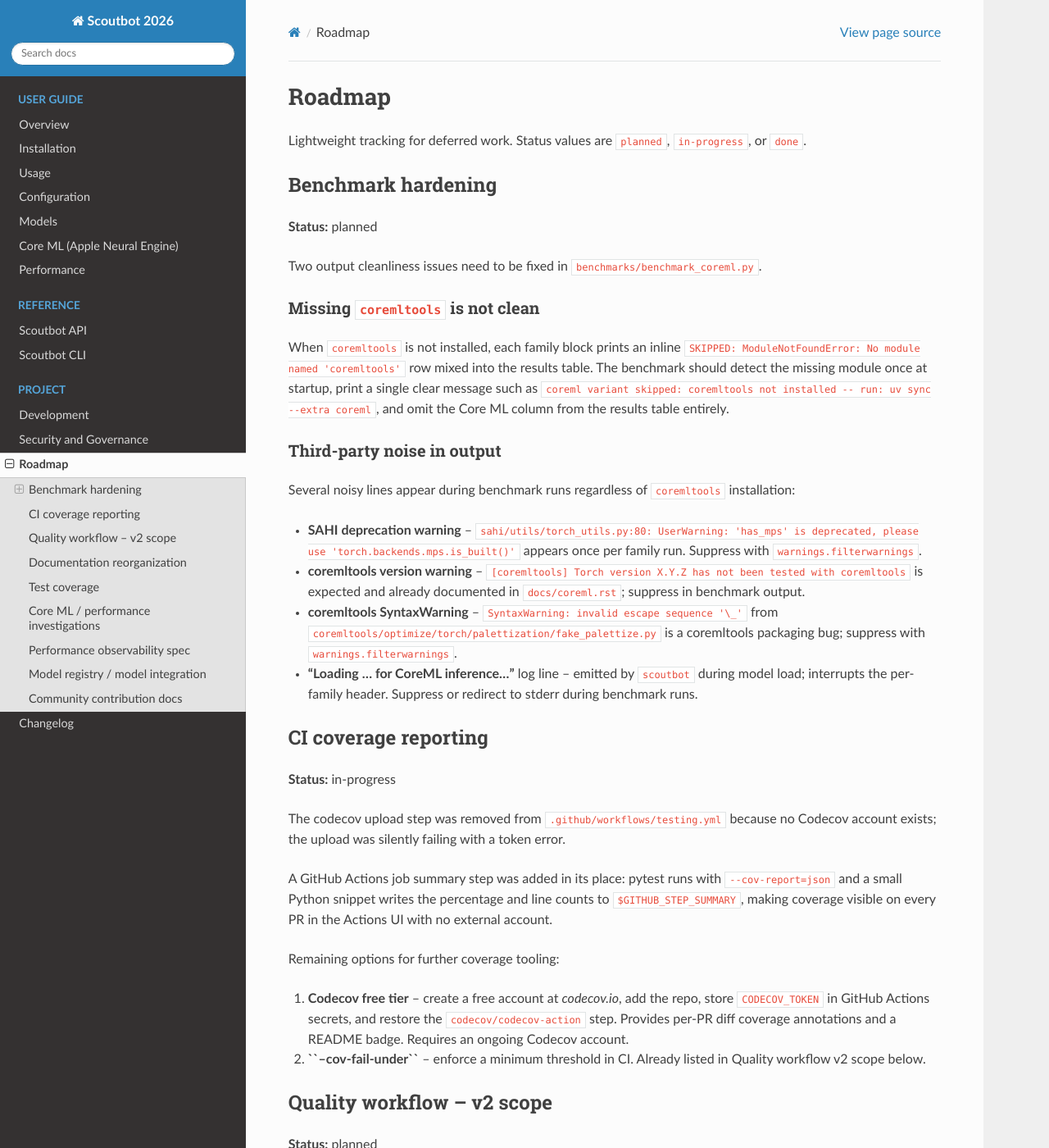
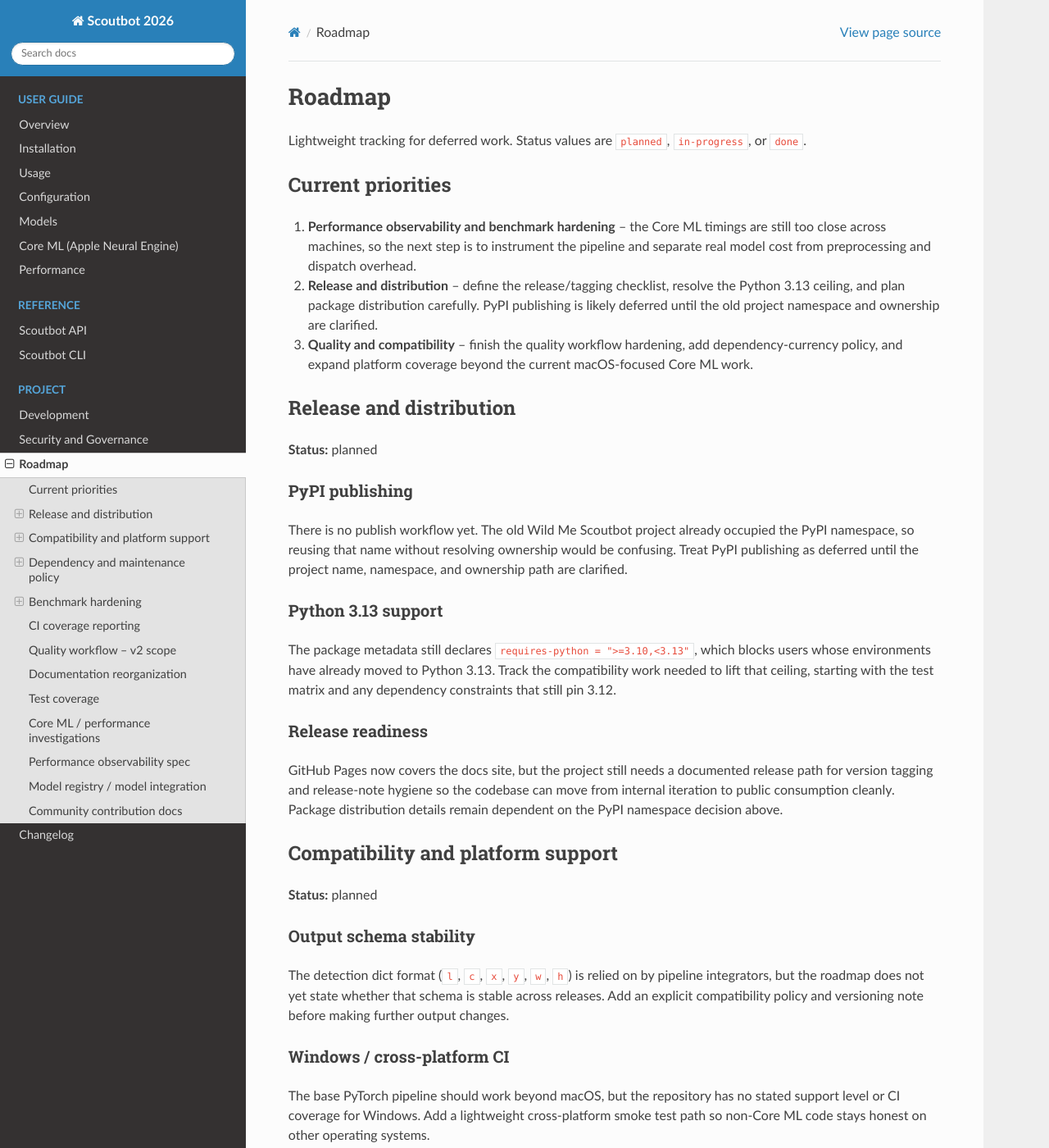
Before and after one commit to SurveyTools/scoutbot-two, a Sphinx documentation site: the page built from docs/roadmap.rst, in a window 1280 px wide and 1400 px high. Shown: the whole window at 82% size. Built offline with Sphinx 7.4.7 and the Read the Docs theme 3.1.0, drawn with Linux system fonts in a browser that asks for light colours; formulas are drawn with MathJax 3; some of the changed text lies outside the part shown.

Commit message:
Add proposed priorities and capture some other tasks in new roadmap organization.

```diff
--- a/docs/roadmap.rst
+++ b/docs/roadmap.rst
@@ -3,6 +3,83 @@ Roadmap
 
 Lightweight tracking for deferred work. Status values are ``planned``,
 ``in-progress``, or ``done``.
+
+Current priorities
+------------------
+
+1. **Performance observability and benchmark hardening** -- the Core ML timings are still too
+   close across machines, so the next step is to instrument the pipeline and separate real model
+   cost from preprocessing and dispatch overhead.
+2. **Release and distribution** -- define the release/tagging checklist, resolve the Python 3.13
+   ceiling, and plan package distribution carefully. PyPI publishing is likely deferred until the
+   old project namespace and ownership are clarified.
+3. **Quality and compatibility** -- finish the quality workflow hardening, add dependency-currency
+   policy, and expand platform coverage beyond the current macOS-focused Core ML work.
+
+Release and distribution
+------------------------
+
+**Status:** planned
+
+PyPI publishing
+~~~~~~~~~~~~~~~
+
+There is no publish workflow yet. The old Wild Me Scoutbot project already occupied the PyPI
+namespace, so reusing that name without resolving ownership would be confusing. Treat PyPI
+publishing as deferred until the project name, namespace, and ownership path are clarified.
+
+Python 3.13 support
+~~~~~~~~~~~~~~~~~~~
+
+The package metadata still declares ``requires-python = ">=3.10,<3.13"``, which blocks users whose
+environments have already moved to Python 3.13. Track the compatibility work needed to lift that
+ceiling, starting with the test matrix and any dependency constraints that still pin 3.12.
+
+Release readiness
+~~~~~~~~~~~~~~~~~
+
+GitHub Pages now covers the docs site, but the project still needs a documented release path for
+version tagging and release-note hygiene so the codebase can move from internal iteration to
+public consumption cleanly. Package distribution details remain dependent on the PyPI namespace
+decision above.
+
+Compatibility and platform support
+-----------------------------------
+
+**Status:** planned
+
+Output schema stability
+~~~~~~~~~~~~~~~~~~~~~~~
+
+The detection dict format (``l``, ``c``, ``x``, ``y``, ``w``, ``h``) is relied on by pipeline
+integrators, but the roadmap does not yet state whether that schema is stable across releases. Add
+an explicit compatibility policy and versioning note before making further output changes.
+
+Windows / cross-platform CI
+~~~~~~~~~~~~~~~~~~~~~~~~~~~
+
+The base PyTorch pipeline should work beyond macOS, but the repository has no stated support level
+or CI coverage for Windows. Add a lightweight cross-platform smoke test path so non-Core ML code
+stays honest on other operating systems.
+
+GPU / CUDA guidance
+~~~~~~~~~~~~~~~~~~~
+
+``--device`` is documented, but there is no explicit support statement or validation path for CUDA
+workflows. Add guidance that states what is supported, what is best-effort, and how to verify GPU
+execution when a CUDA environment is available.
+
+Dependency and maintenance policy
+---------------------------------
+
+**Status:** planned
+
+Dependency currency policy
+~~~~~~~~~~~~~~~~~~~~~~~~~~~
+
+``ultralytics``, ``sahi``, and ``torch`` move quickly. The roadmap should define how dependency
+updates are absorbed, how breaking changes are evaluated, and what gets pinned versus left to
+track upstream.
 
 Benchmark hardening
 -------------------
@@ -81,6 +158,9 @@ Quality workflow -- v2 scope
    ``bandit``
 5. macOS CI runner for Core ML path (expensive; consider self-hosted M-series)
 
+The quality work and the dependency currency policy above should stay aligned so breaking
+dependency upgrades are caught in CI instead of surfacing in release work.
+
 Documentation reorganization
 ----------------------------
 
```
